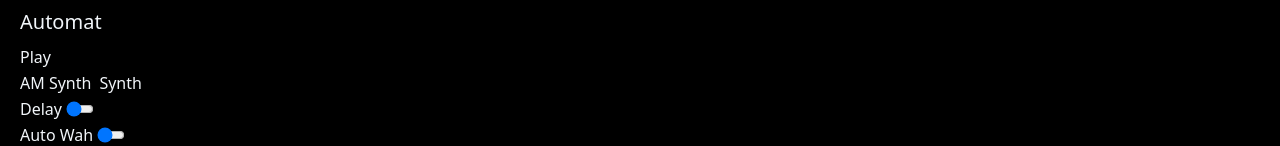
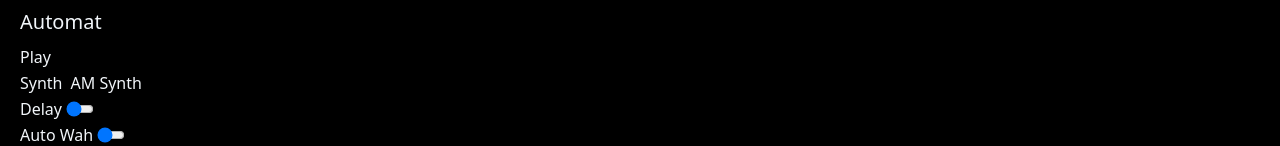
Before and after one commit to kad1kad/Automat, a React (Vite) app: page / in a window 1280 px wide. Shown: the top 146 px of the page. Built offline with nearby package versions, Linux system fonts and the light colour scheme.

Commit message:
separate instruments

```diff
--- a/src/App.tsx
+++ b/src/App.tsx
@@ -2,25 +2,19 @@ import { Effect, Instrument, Song, Track } from "reactronica";
 import "./App.css";
 import { useState } from "react";
 import { notes } from "./utils/scales";
+import { instruments } from "./utils/instruments";
 import StepsequencerGrid from "./components/StepSequencerGrid";
 
 function App() {
+  // Step Sequencer
   const totalSteps: number = 8;
-  // Step Sequencer state
   const [isPlaying, setIsPlaying] = useState(false);
   const initialStepsArray: Array<Array<{ name: string; selected: boolean }>> =
     Array.from({ length: totalSteps }, () =>
       notes.map(() => ({ name: "", selected: false }))
     );
   const [stepsArrayState, setStepsArrayState] = useState(initialStepsArray);
-
-  const instruments = [
-    { name: "AM Synth", type: "amSynth" },
-
-    { name: "Synth", type: "synth" },
-  ];
-
-  const [selectedInstrument, setSelectedInstrument] = useState("");
+  const [selectedInstrument, setSelectedInstrument] = useState("synth");
 
   // Effects State
   const [delayWet, setDelayWet] = useState<number>(0.0);
--- /dev/null
+++ b/src/utils/instruments.ts
@@ -0,0 +1,4 @@
+export const instruments = [
+  { name: "Synth", type: "synth" },
+  { name: "AM Synth", type: "amSynth" },
+];
```
